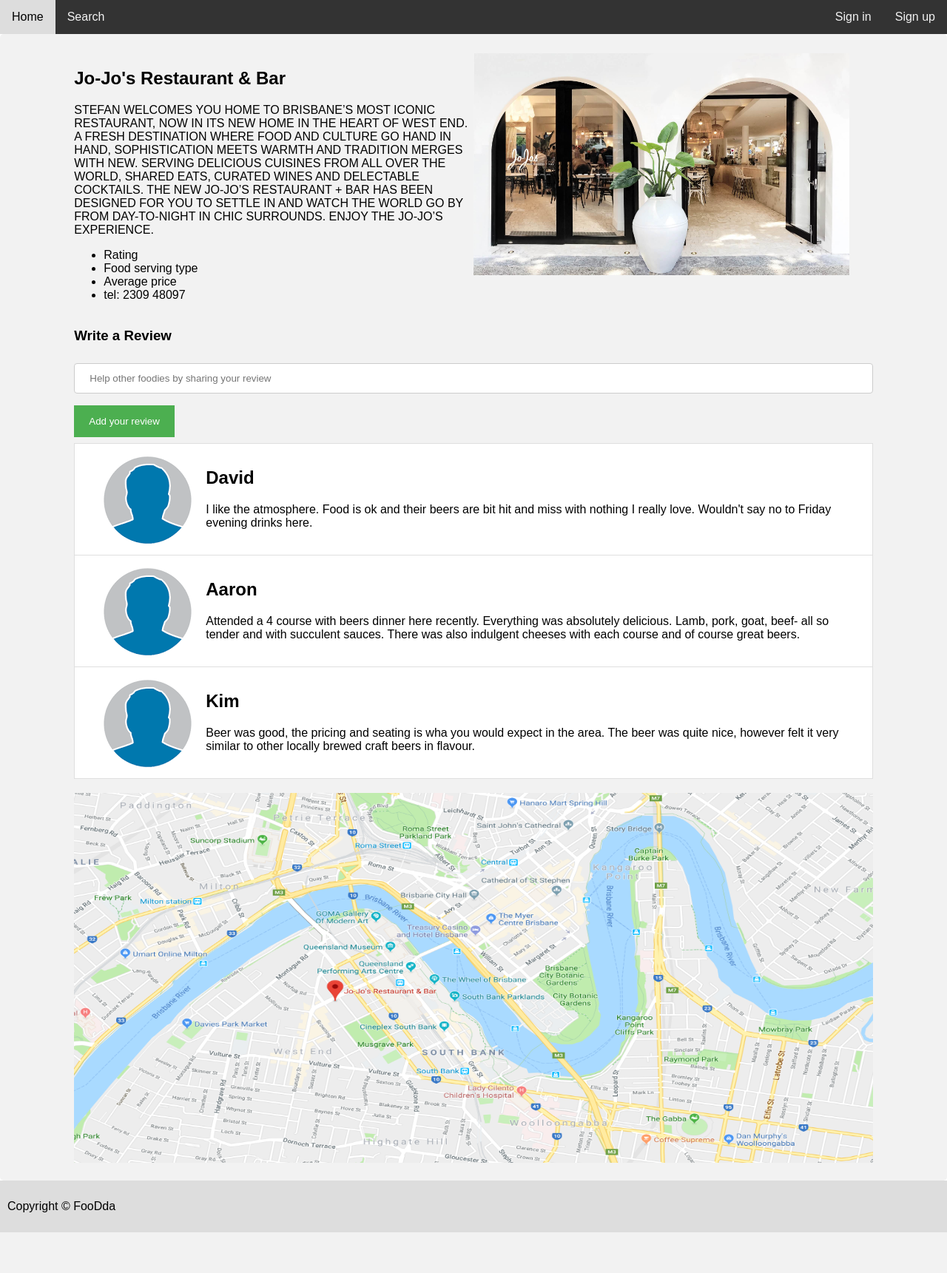
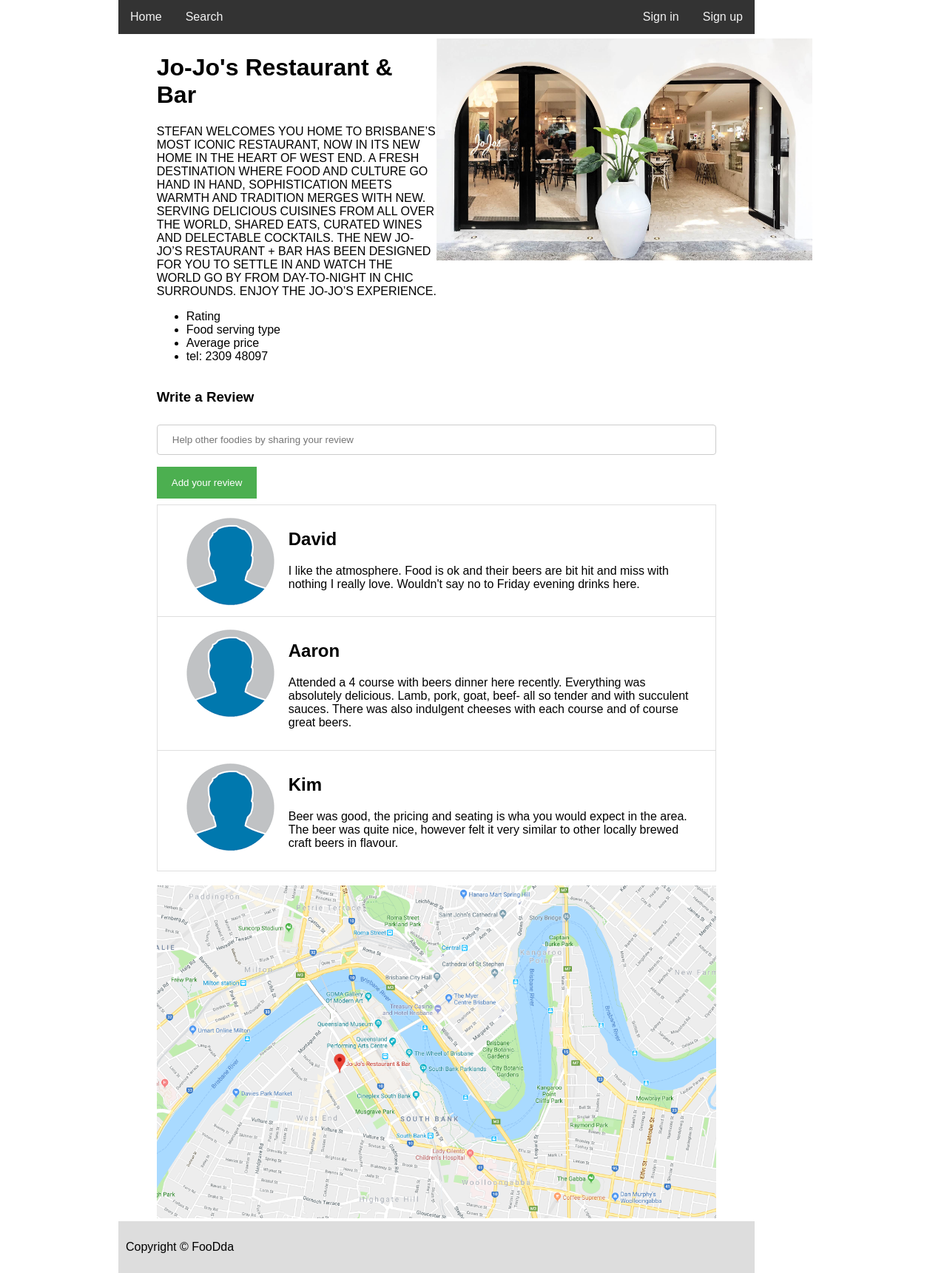
Before and after one commit to tedKim816/CAB230, a PHP site: page /detail.html in a window 1280 px wide. Shown: the whole page at 74% size. Before the commit the page ends 1666 px from the top, so only its background shows below. Run offline with PHP 8.4, Linux system fonts and the light colour scheme.

Commit message:
changed design

```diff
--- a/css/mystyle.css
+++ b/css/mystyle.css
@@ -158,9 +158,10 @@
 }
 
 .container {
-  border-radius: 5px;
-  background-color: #f2f2f2;
-  padding: 20px;
+  width: 75%;
+  padding-right: 100px;
+  margin-right: auto;
+  margin-left: auto;
 }
 .login_container{
   margin-left: auto;
--- a/detail.html
+++ b/detail.html
@@ -8,18 +8,19 @@
 
 
 <body>
-
+    <div class="container">
         <div class="topnav">
             <a href="/index.html" id="home">Home</a>
             <a href="/search.html" id="search">Search</a>
             <a href="/signup.html" id="signup">Sign up</a>
             <a href="/login.html" id="signin">Sign in</a>
         </div>
+    </div>
     <div class="container">
         <div class="row">
             <div class="col-75" style="margin: auto;">
                 <div class="float-left col-50">
-                    <h2>Jo-Jo's Restaurant & Bar</h2>
+                    <h1>Jo-Jo's Restaurant & Bar</h1>
                     <p>STEFAN WELCOMES YOU HOME TO BRISBANE’S MOST ICONIC RESTAURANT, NOW IN ITS NEW HOME IN THE HEART OF WEST
                         END. A FRESH DESTINATION WHERE FOOD AND CULTURE GO HAND IN HAND, SOPHISTICATION MEETS WARMTH AND
                         TRADITION MERGES WITH NEW. SERVING DELICIOUS CUISINES FROM ALL OVER THE WORLD, SHARED EATS, CURATED
@@ -52,13 +53,15 @@
                     <div class="list-group-item">
                         <img class="float-left" src="../img/id.png">
                         <h2>Aaron</h2>
-                        <p> Attended a 4 course with beers dinner here recently. Everything was absolutely delicious. Lamb, pork, goat, beef- all so tender and with succulent sauces. There was also indulgent cheeses with each course and of course great beers.</p>
+                        <p> Attended a 4 course with beers dinner here recently. Everything was absolutely delicious. Lamb, pork,
+                            goat, beef- all so tender and with succulent sauces. There was also indulgent cheeses with each
+                            course and of course great beers.</p>
                     </div>
                     <div class="list-group-item">
                         <img class="float-left" src="../img/id.png">
                         <h2>Kim</h2>
-                        <p> Beer was good, the pricing and seating is wha you would expect in the area.
-                                The beer was quite nice, however felt it very similar to other locally brewed craft beers in flavour.</p>
+                        <p> Beer was good, the pricing and seating is wha you would expect in the area. The beer was quite nice,
+                            however felt it very similar to other locally brewed craft beers in flavour.</p>
                     </div>
 
                 </div>
@@ -71,14 +74,15 @@
         </div>
 
     </div>
-    </div>
 
+    <div class="container">
         <div class="footer">
 
             <div>
                 <p>Copyright &copy; FooDda</p>
             </div>
         </div>
+    </div>
 
 </body>
 
```
Lines whose indentation alone changed are shown as unchanged.
